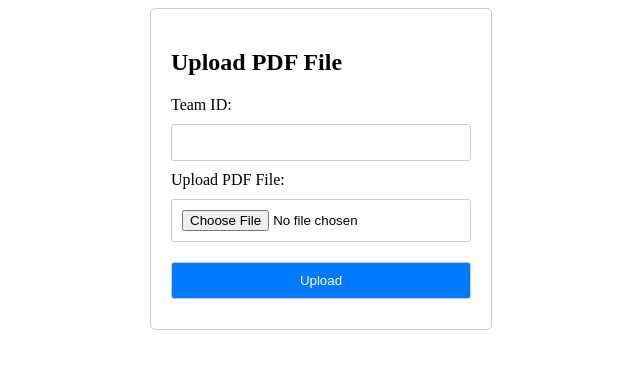
After one commit to Aniruddha-HD-003/Project-management-system-DBMS, a Flask app: template templates/uploadoc.html in a window 1280 px wide. The commit adds this page. Shown: the top 369 px of the page, without its empty margins (319-959 px from the left). Run offline with Flask 3, Linux system fonts and the light colour scheme; the template is opened without the code that fills it, so the values that code supplies are empty.

Commit message:
added 2 pages

```diff
--- a/templates/info.html
+++ b/templates/info.html
@@ -84,13 +84,13 @@
 <div id="nyc" class="tabcontent">
   <h3>Team task details</h3>
   <p> To know more about Team task details click here</p>
-
+  <a href="/task">Click here</a>
 </div>
 
 <div id="dubai" class="tabcontent">
   <h3>Documentation</h3>
   <p>For details about documentation click here</p>
-  <!-- Add your content here -->
+  <a href="/uploadoc">Click here</a>
 </div>
 
 <script>
--- /dev/null
+++ b/templates/uploadoc.html
@@ -0,0 +1,83 @@
+<!DOCTYPE html>
+<html lang="en">
+<head>
+<meta charset="UTF-8">
+<meta name="viewport" content="width=device-width, initial-scale=1.0">
+<title>Upload PDF File</title>
+<style>
+  /* Style for the form container */
+  .form-container {
+    width: 300px;
+    margin: 0 auto;
+    padding: 20px;
+    border: 1px solid #ccc;
+    border-radius: 5px;
+  }
+
+  /* Style for form input fields and button */
+  input[type="file"], input[type="text"], button {
+    width: 100%;
+    padding: 10px;
+    margin-top: 10px;
+    margin-bottom: 10px;
+    border: 1px solid #ccc;
+    border-radius: 3px;
+    box-sizing: border-box; /* Ensure padding and border are included in the element's total width and height */
+  }
+
+  button {
+    background-color: #007bff;
+    color: white;
+    cursor: pointer;
+  }
+
+  button:hover {
+    background-color: #0056b3;
+  }
+</style>
+</head>
+<body>
+
+<div class="form-container">
+  <h2>Upload PDF File</h2>
+  <form id="uploadForm" enctype="multipart/form-data">
+    <label for="teamID">Team ID:</label>
+    <input type="text" id="teamID" name="teamID" required>
+
+    <label for="pdfFile">Upload PDF File:</label>
+    <input type="file" id="pdfFile" name="pdfFile" accept=".pdf" required>
+
+    <button type="submit">Upload</button>
+  </form>
+</div>
+
+<script>
+  // Function to handle form submission
+  document.getElementById("uploadForm").addEventListener("submit", function(event) {
+    event.preventDefault(); // Prevent the default form submission behavior
+
+    // Get form data
+    const formData = new FormData(event.target);
+
+    // Send the form data to the server (you can customize this part based on your backend requirements)
+    fetch('/upload-pdf', {
+      method: 'POST',
+      body: formData
+    })
+    .then(response => {
+      if (response.ok) {
+        alert('PDF file uploaded successfully!');
+        document.getElementById("uploadForm").reset(); // Clear the form fields
+      } else {
+        alert('Failed to upload PDF file!');
+      }
+    })
+    .catch(error => {
+      console.error('Error:', error);
+      alert('An error occurred while uploading the PDF file.');
+    });
+  });
+</script>
+
+</body>
+</html>
```
